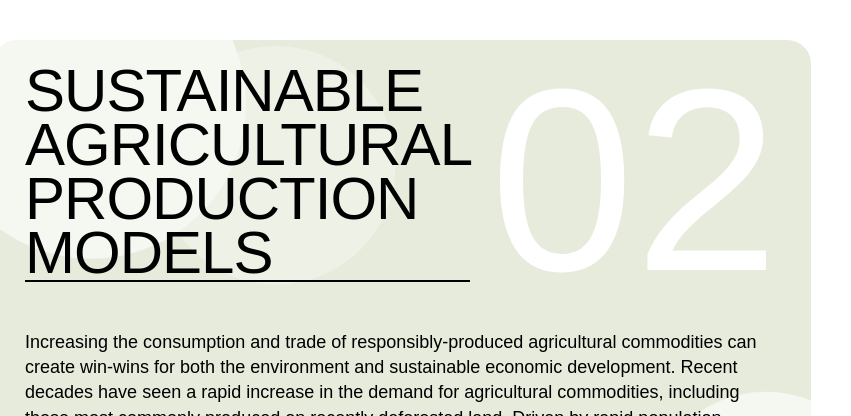
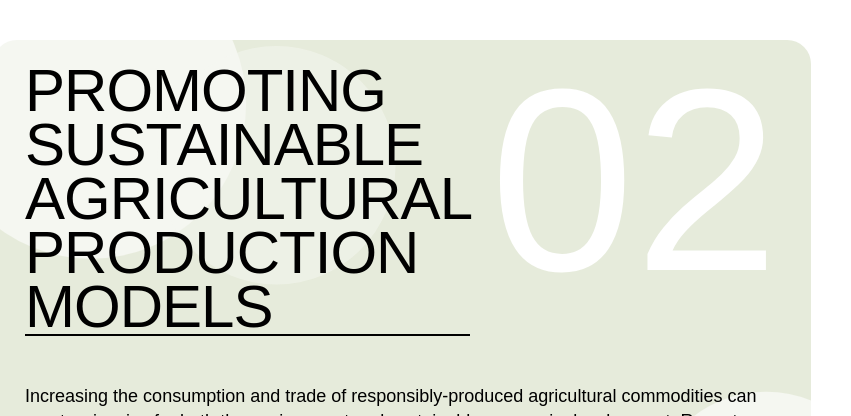
Before and after one commit to say-bear/FAO, a plain HTML site: page promoting-sustainable-agricultural-production-models.html in a window 1280 px wide. Shown: the top 416 px of the page, 429-1280 px from the left. Drawn offline with Linux system fonts and the light colour scheme; a web font is replaced by a local one.

Commit message:
stable version, no dots

```diff
--- a/promoting-sustainable-agricultural-production-models.html
+++ b/promoting-sustainable-agricultural-production-models.html
@@ -65,7 +65,7 @@
         <div class="right-content">
             <div class="card-header">
                 <div class="h2">
-                    sustainable<br>agricultural production models
+                    Promoting sustainable<br>agricultural production models
                     <hr size="2" color="#000" style="margin: 0px;">
                 </div>
                 <div class="card-counter">
```
